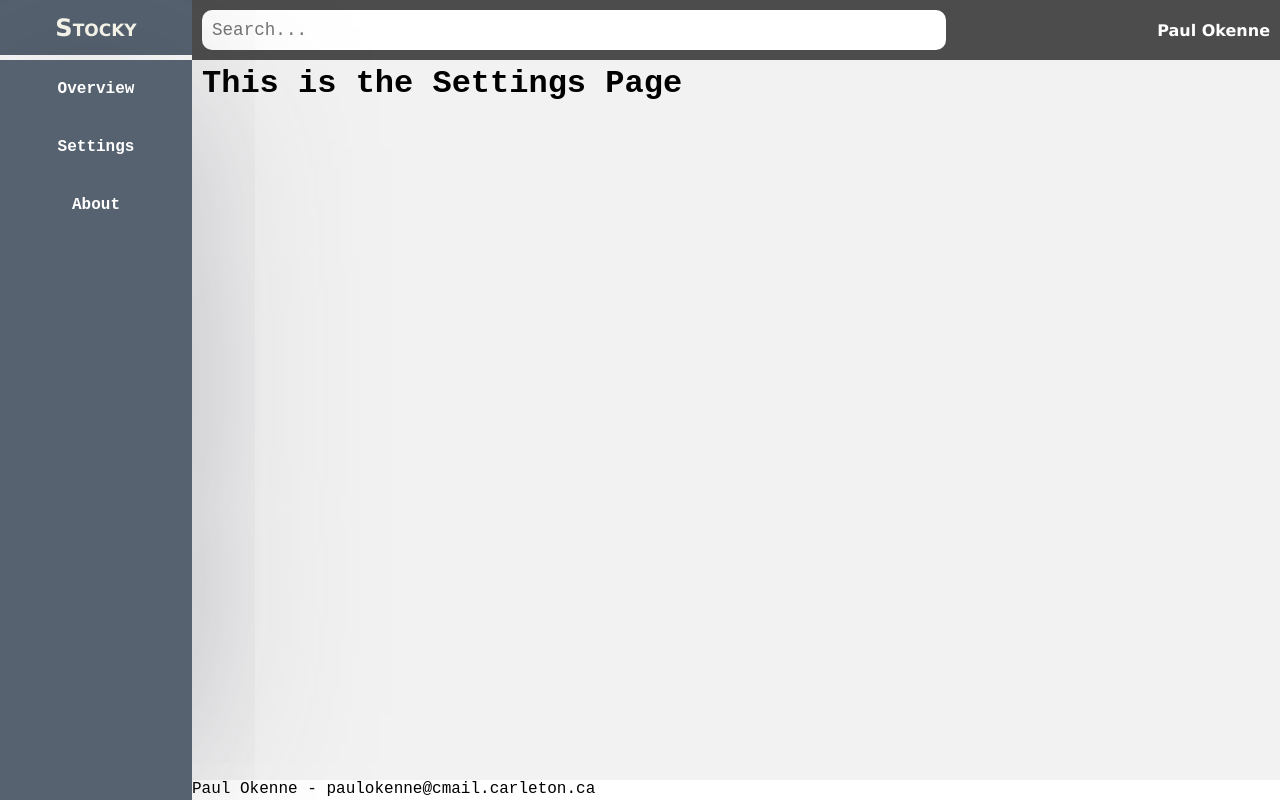
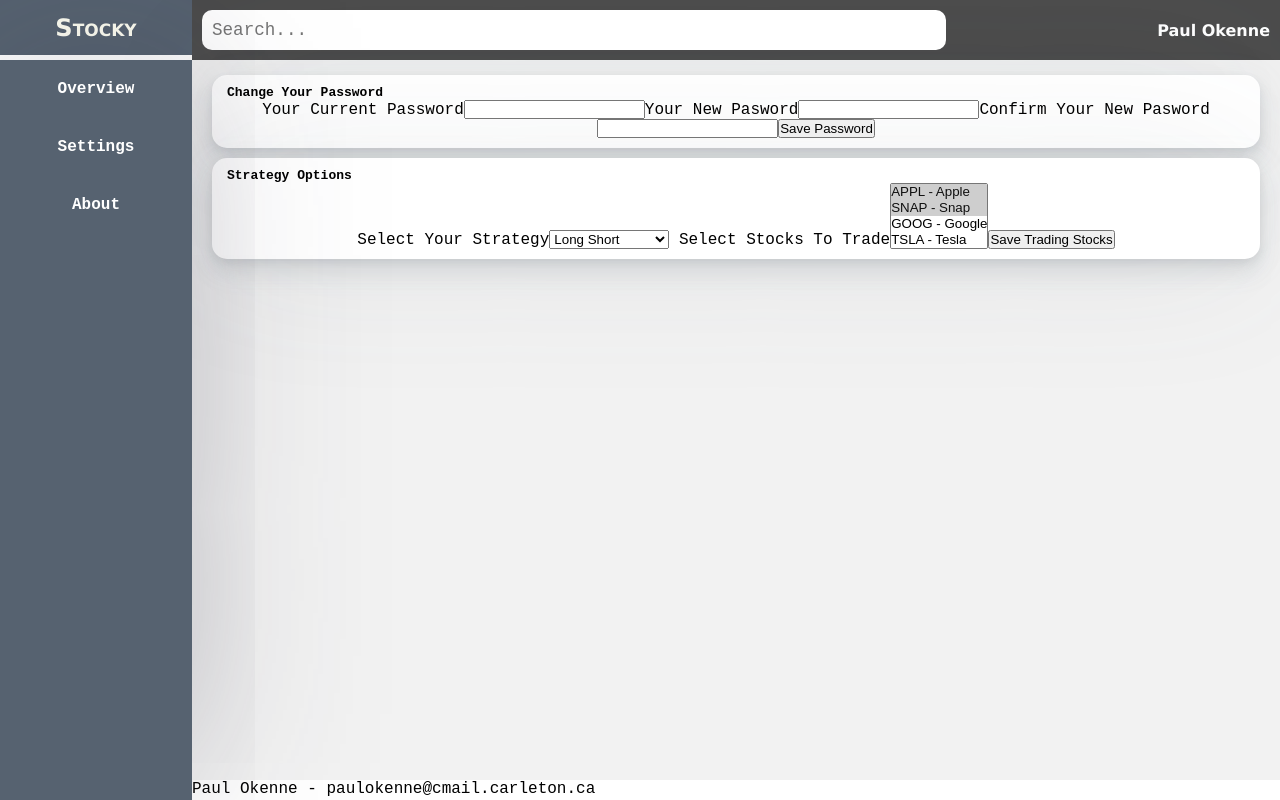
Before and after one commit to TheUcheojor/stocky, a React (Create React App) app in the folder stocky-frontend/: page /settings in a window 1280 px wide. Built offline with nearby package versions, Linux system fonts and the light colour scheme.

Commit message:
feat: add framework for setting page

```diff
--- /dev/null
+++ b/stocky-frontend/src/css/settings.css
@@ -0,0 +1,59 @@
+
+.container.settings-item{
+    display:inline-block;
+
+    text-align: left;
+    padding: 15px 20px;
+    max-width: 40%;
+    vertical-align: top;
+    height: 35%;
+}
+
+
+.container.settings-item .container-subtitles{
+    margin-top: 10px;
+    font-family: inherit;
+    font-size: 12px;
+    padding: 0;
+}
+
+.setting-container-item{
+    display: block;
+    margin-top: 5px;
+    font-size: 12px;
+}
+.setting-container-item-input{
+    padding: 10px;
+    width: 91%;
+    font-size: 12px;
+}
+
+.setting-container-item-select{
+    padding: 10px;
+    width: 100%;
+    font-size: 12px;
+
+}
+
+
+
+#save-password-button{
+    width: 100%;
+    /* padding: 10px; */
+
+    background-color: rgba(0,0,0,1);
+    color: white;
+    padding: 14px 20px;
+    margin: 8px 0;
+    border: none;
+    border-radius: 4px;
+    cursor: pointer;
+}
+#save-password-button:hover{
+    background-color:rgba(0,0,0,0.7);
+}
+
+#select-stock-collection{
+    padding: 16px 10px;
+    margin-bottom: 3px;
+}
--- a/stocky-frontend/src/pages/SettingsPage.js
+++ b/stocky-frontend/src/pages/SettingsPage.js
@@ -1,10 +1,61 @@
 import React from 'react'
 
-const SettingsPage=()=>(
 
-    <div class='content settings'>
-        <h1>This is the Settings Page</h1>
-    </div>
-)
+const SettingsPage=()=>{
+
+    const savePassword=()=>{
+
+        let currentPassword = document.getElementById('current-password').value
+        let newPassword=document.getElementById('new-password').value
+    }
+
+    return (
+        <div className='content settings'>
+            <div className="container settings-item change-password">
+                <div className="container-title">
+                    Change Your Password
+                </div>
+
+                <span className="setting-container-item" >Your Current Password</span>
+                <input type="text" className="setting-container-item-input" id="current-password" ></input>
+
+                <span className="setting-container-item">Your New Pasword</span>
+                <input type="text" className="setting-container-item-input" id="new-password" ></input>
+
+                <span className="setting-container-item">Confirm Your New Pasword</span>
+                <input type="text" className="setting-container-item-input" id="new-password-confirm" ></input>
+
+                <button id="save-password-button" >Save Password</button>
+            </div>
+
+            <div className="container settings-item change-password">
+                <div className="container-title">
+                    Strategy Options
+                </div>
+
+                <span className="setting-container-item" >Select Your Strategy</span>
+                <select type="text" className="setting-container-item-select" id="select-strategy" >
+                    <option value="LONG_SHORT">Long Short</option>
+                    <option value="MEAN_REVERSION">Mean Reversion</option>
+                </select>
+
+                <span className="setting-container-item" > Select Stocks To Trade</span>
+                <select type="text" className="setting-container-item-select" id="select-stock-collection"  multiple='multiple'
+                    defaultValue={["APPL","SNAP","NFMT" ]}
+                >
+                    <option value="APPL">APPL - Apple</option>
+                    <option value="SNAP" >SNAP - Snap</option>
+                    <option value="GOOG" >GOOG - Google</option>
+                    <option value="TSLA" >TSLA - Tesla</option>
+                    <option value="NFMT" >NFMT - Nascar</option>
+
+                </select>
+
+
+                <button id="save-password-button" >Save Trading Stocks</button>
+            </div>
+        </div>
+    )
+}
 
 export default SettingsPage
```
